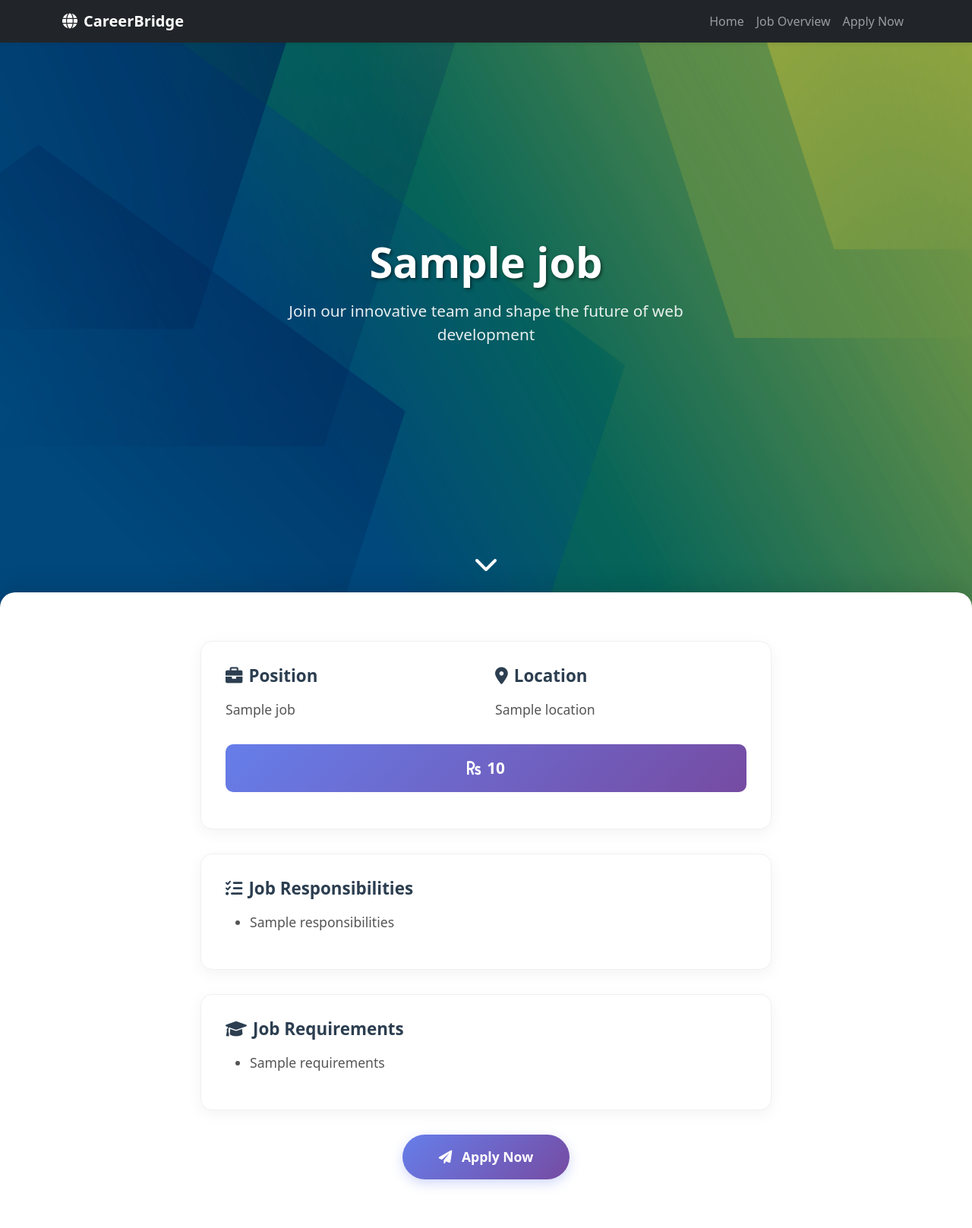
After one commit to RishitMahapatra/career-portal-website, a Flask app: template Templates/job_page.html in a window 1280 px wide. The commit adds this page. Shown: the whole page at 76% size. Run offline with Flask 3, Linux system fonts and the light colour scheme; the template is opened without the code that fills it: most values are stand-ins (such as "Sample title", 1, 10 or a date in 2020).

Commit message:
4th commit
includes the new job page for respective jobs and created a new nav bar based on the old design for jobs page with new scroll-spies

```diff
--- /dev/null
+++ b/Templates/job_page.html
@@ -0,0 +1,293 @@
+<!DOCTYPE html>
+<html lang="en">
+<head>
+    <meta charset="UTF-8">
+    <meta name="viewport" content="width=device-width, initial-scale=1.0">
+    <title>{{job.title}} - CareerBridge</title>
+    <link href="https://cdn.jsdelivr.net/npm/bootstrap@5.3.0/dist/css/bootstrap.min.css" rel="stylesheet" />
+    <link href="https://cdnjs.cloudflare.com/ajax/libs/font-awesome/6.0.0/css/all.min.css" rel="stylesheet" />
+
+    <style>
+        .image-section {
+            position: relative;
+            height: 100vh;
+            background: linear-gradient(135deg, #1a1a2e 0%, #16213e 50%, #0f3460 100%);
+            overflow: hidden;
+        }
+        .hero-image {
+            position: absolute;
+            top: 0;
+            left: 0;
+            width: 100%;
+            height: 100%;
+            object-fit: cover;
+            z-index: 1;
+        }
+        .hero-overlay {
+            position: absolute;
+            top: 0;
+            left: 0;
+            width: 100%;
+            height: 100%;
+            background: rgba(0, 0, 0, 0.3);
+            z-index: 2;
+        }
+        .hero-content {
+            position: absolute;
+            top: 50%;
+            left: 50%;
+            transform: translate(-50%, -50%);
+            text-align: center;
+            color: white;
+            z-index: 3;
+        }
+        .hero-title {
+            font-size: 3.5rem;
+            font-weight: 700;
+            margin-bottom: 1rem;
+            text-shadow: 2px 2px 4px rgba(0, 0, 0, 0.5);
+        }
+
+        .hero-subtitle {
+            font-size: 1.3rem;
+            opacity: 0.9;
+            margin-bottom: 2rem;
+        }
+
+        .scroll-indicator {
+            position: absolute;
+            bottom: 2rem;
+            left: 50%;
+            transform: translateX(-50%);
+            color: white;
+            z-index: 3;
+            animation: bounce 2s infinite;
+        }
+        @keyframes bounce {
+            0%, 20%, 50%, 80%, 100% {
+                transform: translateX(-50%) translateY(0);
+            }
+            40% {
+                transform: translateX(-50%) translateY(-10px);
+            }
+            60% {
+                transform: translateX(-50%) translateY(-5px);
+            }
+        }
+        .content-section {
+            position: relative;
+            background: white;
+            min-height: 100vh;
+            z-index: 10;
+            border-radius: 20px 20px 0 0;
+            margin-top: -20px;
+            box-shadow: 0 -10px 30px rgba(0, 0, 0, 0.1);
+        }
+
+        .content-inner {
+            padding: 4rem 0;
+        }
+
+        .job-card {
+            background: white;
+            border-radius: 15px;
+            padding: 2rem;
+            margin-bottom: 2rem;
+            box-shadow: 0 5px 20px rgba(0, 0, 0, 0.05);
+            border: 1px solid #f0f0f0;
+            transition: transform 0.3s ease, box-shadow 0.3s ease;
+        }
+
+        .job-card:hover {
+            transform: translateY(-5px);
+            box-shadow: 0 15px 35px rgba(0, 0, 0, 0.1);
+        }
+
+        .job-section-title {
+            color: #2c3e50;
+            font-weight: 600;
+            margin-bottom: 1rem;
+            font-size: 1.4rem;
+            display: flex;
+            align-items: center;
+            gap: 0.5rem;
+        }
+
+        .job-section-content {
+            color: #555;
+            line-height: 1.6;
+            font-size: 1.1rem;
+        }
+
+        .salary-highlight {
+            background: linear-gradient(135deg, #667eea 0%, #764ba2 100%);
+            color: white;
+            padding: 1rem 1.5rem;
+            border-radius: 10px;
+            font-size: 1.3rem;
+            font-weight: 600;
+            text-align: center;
+            margin: 1rem 0;
+        }
+        .apply-btn {
+            background: linear-gradient(135deg, #667eea 0%, #764ba2 100%);
+            border: none;
+            padding: 1rem 3rem;
+            border-radius: 50px;
+            color: white;
+            font-weight: 600;
+            font-size: 1.1rem;
+            transition: all 0.3s ease;
+            box-shadow: 0 5px 15px rgba(102, 126, 234, 0.3);
+        }
+
+        .apply-btn:hover {
+            transform: translateY(-2px);
+            box-shadow: 0 8px 25px rgba(102, 126, 234, 0.4);
+            color: white;
+        }
+
+    </style>
+</head>
+
+<body>
+    {% include 'job_page_nav.html' %}
+    <!-- Hero Section -->
+    <div class="image-section">
+        <img src="{{ url_for('static', filename='green_abstract.jpg') }}" alt="Uploaded Image" class="hero-image">
+        <div class="hero-overlay"></div>
+        <div class="hero-content">
+            <h1 class="hero-title">{{job.title}}</h1>
+            <p class="hero-subtitle">Join our innovative team and shape the future of web development</p>
+        </div>
+        <div class="scroll-indicator">
+            <i class="fas fa-chevron-down fa-2x"></i>
+        </div>
+    </div>
+    <!-- Job Overview Section -->
+    <div class="content-section" id = "job-overview">
+        <div class="container content-inner">
+            <div class="row">
+                <div class="col-lg-8 mx-auto">
+                    <!-- Job Overview Card -->
+                    <div class="job-card fade-in">
+                        <div class="row">
+                            <div class="col-md-6">
+                                <h3 class="job-section-title">
+                                    <i class="fas fa-briefcase icon-primary"></i>
+                                    Position
+                                </h3>
+                                <p class="job-section-content">{{job.title}}</p>
+                            </div>
+                            <div class="col-md-6">
+                                <h3 class="job-section-title">
+                                    <i class="fas fa-map-marker-alt icon-primary"></i>
+                                    Location
+                                </h3>
+                                <p class="job-section-content">{{job.location}}</p>
+                            </div>
+                        </div>
+                        <div class="salary-highlight">
+                            <i class="fas fa-rupee-sign me-2"></i>{{job.salary}}
+                        </div>
+                    </div>
+
+                    <!-- Job Responsibilities Card -->
+                    <div class="job-card fade-in">
+                        <h3 class="job-section-title">
+                            <i class="fas fa-tasks icon-primary"></i>
+                            Job Responsibilities
+                        </h3>
+                        <div class="job-section-content">
+                            <ul>
+                                {% for line in job.responsibilities.split('.') %}
+                                    {% if line.strip() %} {# .strip() removes leading/trailing whitespace #}
+                                        <li>{{ line.strip() }}</li>
+                                    {% endif %}
+                                {% endfor %}
+                            </ul>
+                        </div>
+                    </div>
+
+                    <!-- Job Requirements Card -->
+                    <div class="job-card fade-in">
+                        <h3 class="job-section-title">
+                            <i class="fas fa-graduation-cap icon-primary"></i>
+                            Job Requirements
+                        </h3>
+                        <div class="job-section-content">
+                            <ul>
+                                {% for line in job.requirements.split('.') %}
+                                    {% if line.strip() %} {# .strip() removes leading/trailing whitespace #}
+                                        <li>{{ line.strip() }}</li>
+                                    {% endif %}
+                                {% endfor %}
+                            </ul>
+                        </div>
+                    </div>
+                    <!-- Apply Button -->
+                    <div class="text-center mt-4 fade-in" id = "apply-now">
+                        <button class="apply-btn btn">
+                            <i class="fas fa-paper-plane me-2"></i>
+                            Apply Now
+                        </button>
+                    </div>
+                </div>
+            </div>
+        </div>
+    </div>
+
+    <script src="https://cdn.jsdelivr.net/npm/bootstrap@5.3.0/dist/js/bootstrap.bundle.min.js"></script>
+    <script>
+        // Smooth scrolling and fade-in effects
+        window.addEventListener('scroll', function() {
+            const navbar = document.querySelector('.navbar');
+            const scrolled = window.pageYOffset;
+            const rate = scrolled * -0.5;
+
+            // Change navbar appearance based on scroll
+            if (scrolled > 100) {
+                navbar.classList.remove('transparent');
+            } else {
+                navbar.classList.add('transparent');
+            }
+
+            // Parallax effect for hero image
+            const heroImage = document.querySelector('.hero-image');
+            if (heroImage && scrolled < window.innerHeight) {
+                heroImage.style.transform = `translateY(${rate}px)`;
+            }
+
+            // Fade in elements as they come into view
+            const fadeElements = document.querySelectorAll('.fade-in');
+            fadeElements.forEach(element => {
+                const elementTop = element.offsetTop;
+                const elementBottom = elementTop + element.offsetHeight;
+                const viewportTop = scrolled;
+                const viewportBottom = viewportTop + window.innerHeight;
+
+                if (elementBottom > viewportTop && elementTop < viewportBottom) {
+                    element.classList.add('visible');
+                }
+            });
+        });
+
+        // Smooth scroll for chevron indicator
+        document.querySelector('.scroll-indicator').addEventListener('click', function() {
+            document.querySelector('.content-section').scrollIntoView({
+                behavior: 'smooth'
+            });
+        });
+
+        // Initialize fade-in effect
+        window.addEventListener('load', function() {
+            const event = new Event('scroll');
+            window.dispatchEvent(event);
+        });
+    </script>
+
+
+
+
+</body>
+</html>
--- /dev/null
+++ b/Templates/job_page_nav.html
@@ -0,0 +1,30 @@
+
+<nav id="navbar" class="navbar navbar-expand-lg navbar-dark bg-dark fixed-top shadow-sm">
+    <div class="container">
+      <a class="navbar-brand fw-bold" href="/" > <!-- Home page link -->
+        <i class="fas fa-globe me-2"  style="margin-right: 10px;"></i>CareerBridge
+      </a>
+      <button class="navbar-toggler" type="button" data-bs-toggle="collapse" data-bs-target="#navContent"
+        aria-controls="navContent" aria-expanded="false" aria-label="Toggle navigation">
+        <span class="navbar-toggler-icon"></span>
+      </button>
+
+      <div class="collapse navbar-collapse" id="navContent">
+        <ul class="navbar-nav ms-auto mb-2 mb-lg-0">
+          <li class="nav-item">
+            <a class="nav-link" href="/">Home</a>
+          </li>
+          <li class="nav-item">
+            <a class="nav-link" href="#job-overview">Job Overview</a>
+          </li>
+          <li class="nav-item">
+            <a class="nav-link" href="#apply-now">Apply Now</a>
+          </li>
+        </ul>
+      </div>
+    </div>
+  </nav>
+
+  <!-- Bootstrap JS bundle and FontAwesome -->
+  <script src="https://cdn.jsdelivr.net/npm/bootstrap@5.3.0/dist/js/bootstrap.bundle.min.js"></script>
+  <link href="https://cdnjs.cloudflare.com/ajax/libs/font-awesome/6.0.0/css/all.min.css" rel="stylesheet" />
--- a/Templates/jobs.html
+++ b/Templates/jobs.html
@@ -5,6 +5,6 @@
         <div class="job-salar"><b>Salary:</b>{{job['salary']}}</div>
     </div>
     <div class="col-2">
-        <button type="button" class="btn btn-outline-primary">Apply</button>
+        <a  href="/job/{{job['id']}}"  type="button" class="btn btn-outline-primary"  >Apply</a>
     </div>
 </div>
--- a/app.py
+++ b/app.py
@@ -2,21 +2,10 @@ from flask import Flask , render_template
 from flask import jsonify
 from database import engine #importing the engine connection from the database.py Note that other files can be also treated as modules
 from sqlalchemy import text
-
+from database import load_jobs_from_db, load_job_from_db
 
 app = Flask(__name__)
 
-
-
-def load_jobs_from_db():
-    with engine.connect() as conn:
-
-        result = conn.execute(text("select * from jobs"))
-
-        jobs = []
-        for row in result.all():
-            jobs.append(dict(row._mapping))
-    return jobs       #this function would return the list of jobs
 
 
 
@@ -33,5 +22,13 @@ def list_jobs():
     return jsonify(jobs)
 
 
+@app.route("/job/<id>") #for single job page
+def show_job(id):
+    job = load_job_from_db(id)
+    if not job: #if the job list is empty
+        return "Page Not Found", 404
+    return render_template("job_page.html", job = job)
+
+
 if __name__ == "__main__":
     app.run(host = "127.0.0.1", debug = True)
```
Also changed, not shown: Templates/home.html (deleted, +0 -241 lines), database.py (+23 -0 lines), Static/data_analyst.jpg (added), Static/green_abstract.jpg (added).
